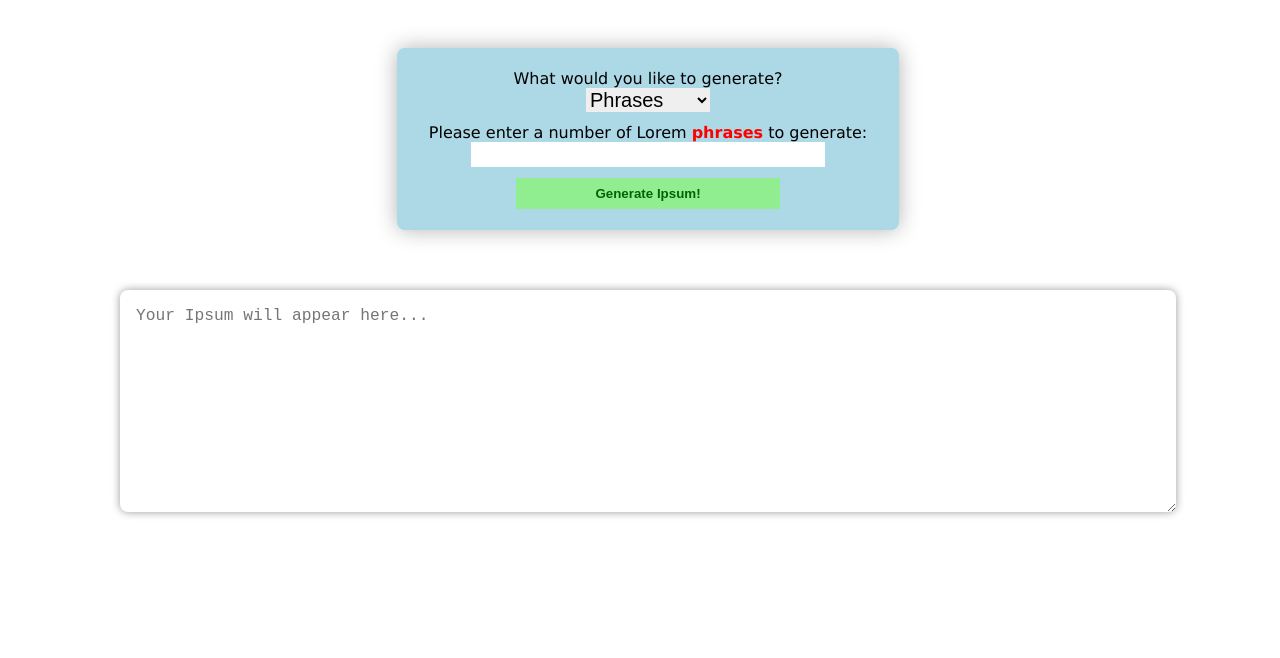
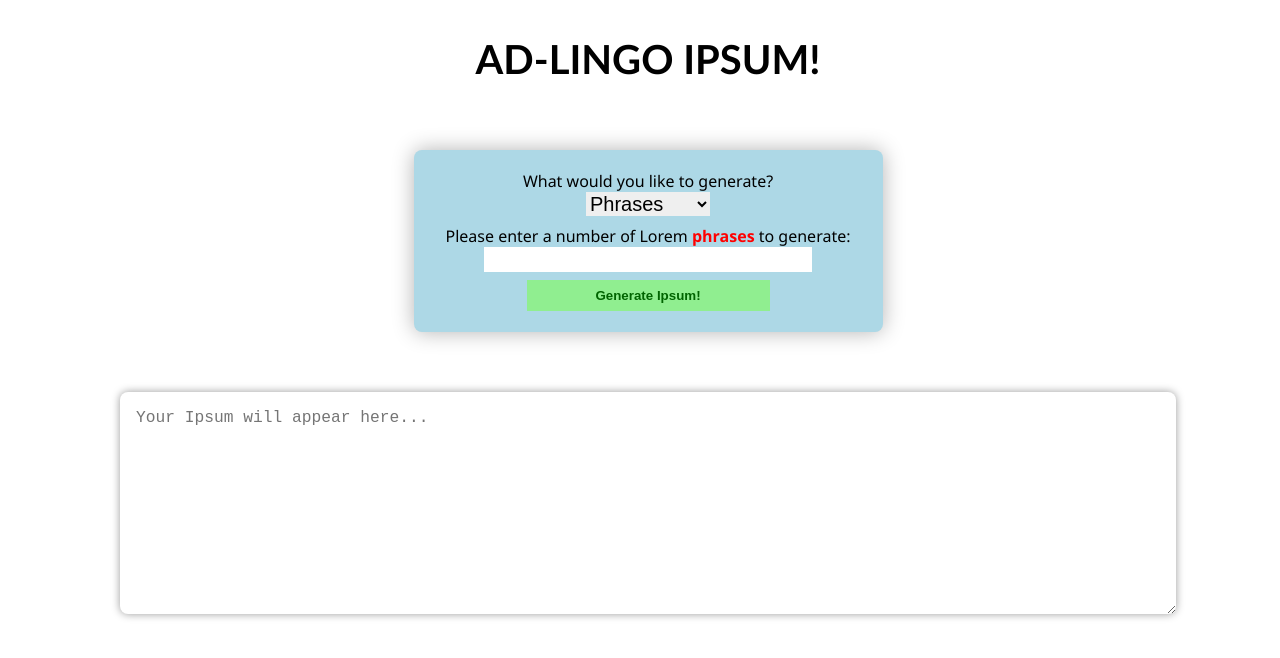
Before and after one commit to the-medium-place/ipsum-generator, a plain HTML site: page index.html in a window 1280 px wide. Drawn offline with nearby package versions, Linux system fonts and the light colour scheme.

Commit message:
more styling

```diff
--- a/index.html
+++ b/index.html
@@ -10,6 +10,7 @@
 </head>
 
 <body>
+    <h1>AD-LINGO IPSUM!</h1>
     <div class="form-wrapper">
 
         <form id="num-input">
--- a/style.css
+++ b/style.css
@@ -5,7 +5,13 @@ body {
     justify-content:center;
     flex-direction:column;
     align-items: center;
-    font-family:'Lucida Sans', 'Lucida Sans Regular', 'Lucida Grande', 'Lucida Sans Unicode', Geneva, Verdana, sans-serif
+    font-family:'Segoe UI', Tahoma, Geneva, Verdana, sans-serif
+}
+
+h1 {
+    font-size: 250%;
+    font-weight: 900;
+    font-family: 'Gill Sans', 'Gill Sans MT', Calibri, 'Trebuchet MS', sans-serif
 }
 
 .input-wrapper {
```
